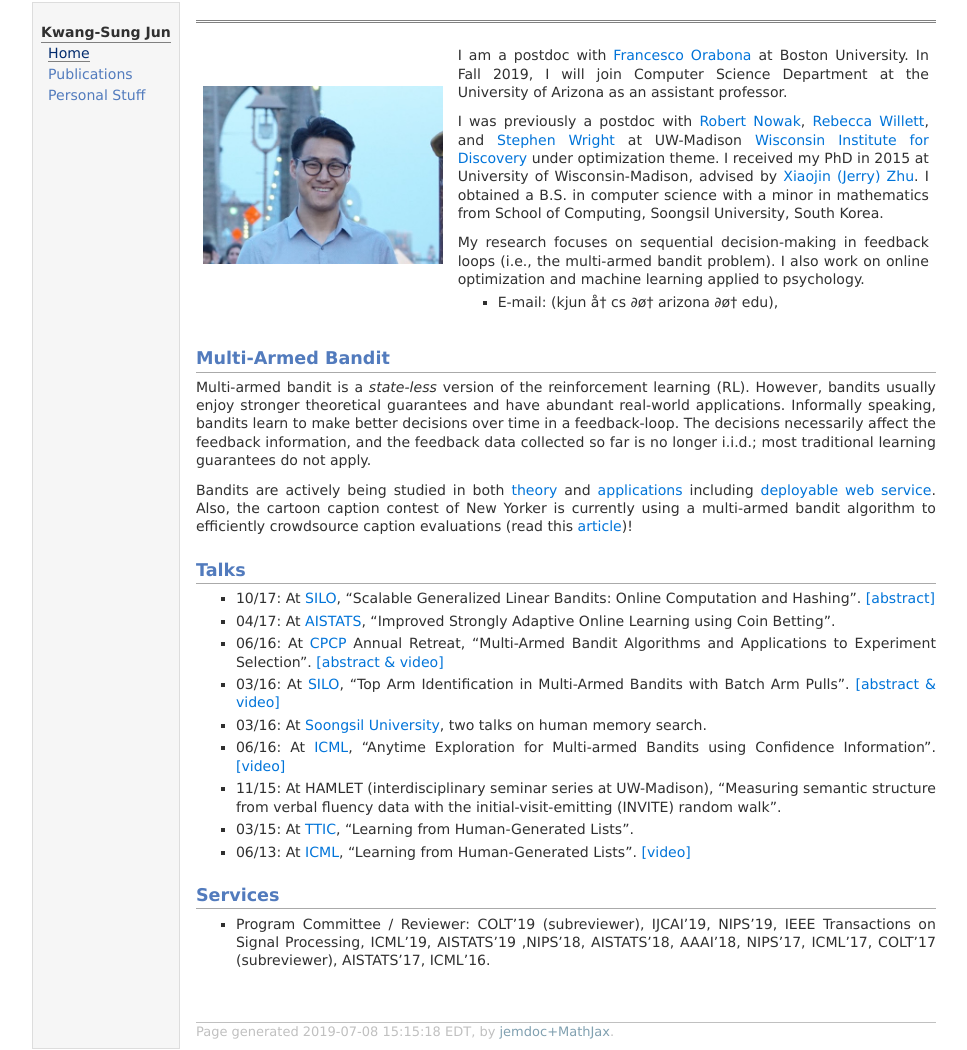
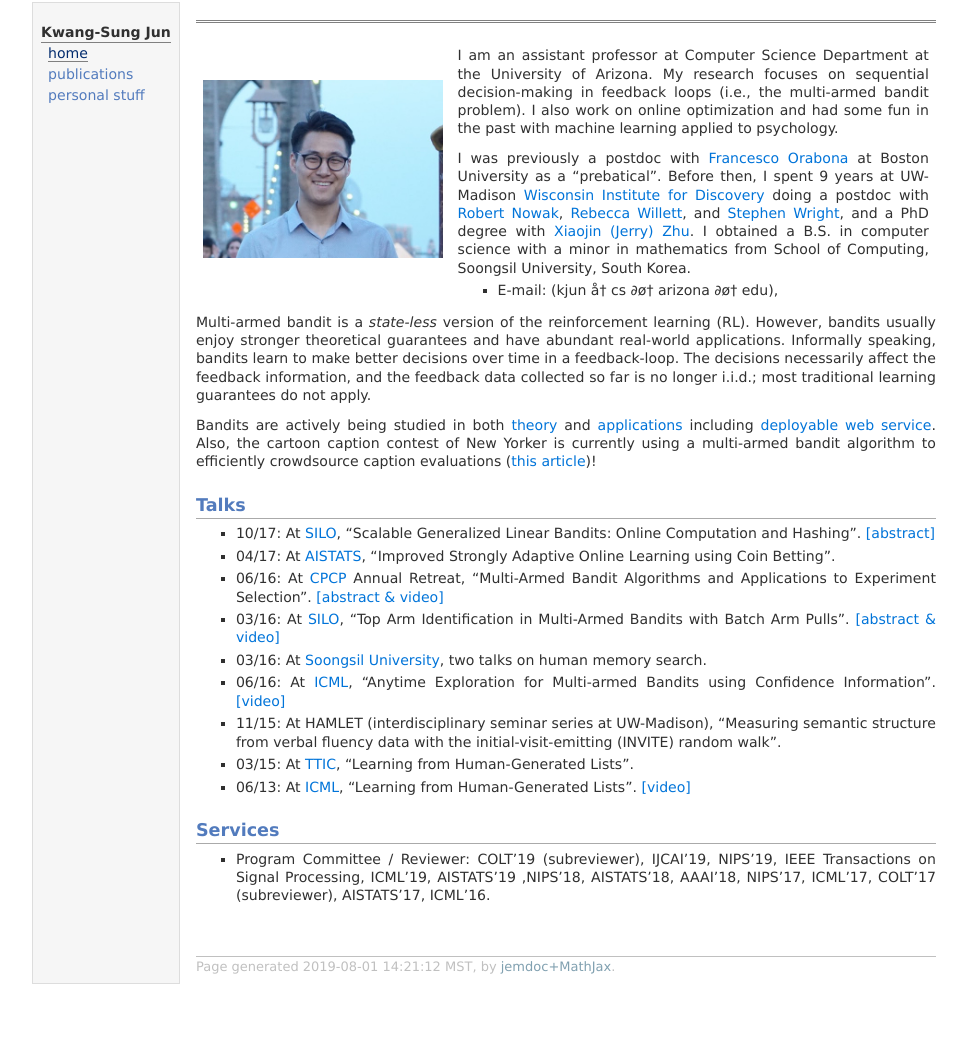
Before and after one commit to kwangsungjun/kwangsungjun.github.io, a plain HTML site: page index.html in a window 1280 px wide. Shown: the whole page, without its empty margins (149-1116 px from the left). After the commit the page ends 994 px from the top, so only its background shows below. Drawn offline with Linux system fonts and the light colour scheme; a web font is replaced by a local one.

Commit message:
minor change

```diff
--- a/index.html
+++ b/index.html
@@ -21,9 +21,9 @@ try {
 <tr valign="top">
 <td id="layout-menu">
 <div class="menu-category">Kwang-Sung Jun</div>
-<div class="menu-item"><a href="index.html" class="current">Home</a></div>
-<div class="menu-item"><a href="publication.html">Publications</a></div>
-<div class="menu-item"><a href="personal.html">Personal&nbsp;Stuff</a></div>
+<div class="menu-item"><a href="index.html" class="current">home</a></div>
+<div class="menu-item"><a href="publication.html">publications</a></div>
+<div class="menu-item"><a href="personal.html">personal&nbsp;stuff</a></div>
 </td>
 <td id="layout-content">
 <div id="toptitle">
@@ -32,26 +32,23 @@ try {
 </div>
 <table class="imgtable"><tr><td>
 <img src="./imgs/kwang-sung_jun_pic_2.jpg" alt="profile_pic" width="240px" height="HEIGHTpx" />&nbsp;</td>
-<td align="left"><p>I am a postdoc with <a href="http://francesco.orabona.com/" target=&ldquo;blank&rdquo;>Francesco Orabona</a> at Boston University.
-In Fall 2019, I will join Computer Science Department at the University of Arizona as an assistant professor.</p>
-<p>I was previously a postdoc with <a href="http://nowak.ece.wisc.edu" target=&ldquo;blank&rdquo;>Robert Nowak</a>, <a href="http://willett.ece.wisc.edu/" target=&ldquo;blank&rdquo;>Rebecca Willett</a>, and <a href="http://pages.cs.wisc.edu/~swright/" target=&ldquo;blank&rdquo;>Stephen Wright</a> at UW-Madison <a href="https://discovery.wisc.edu/" target=&ldquo;blank&rdquo;>Wisconsin Institute for Discovery</a> under optimization theme.
-I received my PhD in 2015 at University of Wisconsin-Madison, advised by <a href="http://pages.cs.wisc.edu/~jerryzhu/" target=&ldquo;blank&rdquo;>Xiaojin (Jerry) Zhu</a>.
+<td align="left"><p>I am an assistant professor at Computer Science Department at the University of Arizona.
+My research focuses on sequential decision-making in feedback loops (i.e., the multi-armed bandit problem).
+I also work on online optimization and had some fun in the past with machine learning applied to psychology.  </p>
+<p>I was previously a postdoc with <a href="http://francesco.orabona.com/" target=&ldquo;blank&rdquo;>Francesco Orabona</a> at Boston University as a &ldquo;prebatical&rdquo;.
+Before then, I spent 9 years at UW-Madison <a href="https://discovery.wisc.edu/" target=&ldquo;blank&rdquo;>Wisconsin Institute for Discovery</a> doing a postdoc with <a href="http://nowak.ece.wisc.edu" target=&ldquo;blank&rdquo;>Robert Nowak</a>, <a href="http://willett.ece.wisc.edu/" target=&ldquo;blank&rdquo;>Rebecca Willett</a>, and <a href="http://pages.cs.wisc.edu/~swright/" target=&ldquo;blank&rdquo;>Stephen Wright</a>, and a PhD degree with <a href="http://pages.cs.wisc.edu/~jerryzhu/" target=&ldquo;blank&rdquo;>Xiaojin (Jerry) Zhu</a>.
 I obtained a B.S. in computer science with a minor in mathematics from School of Computing, Soongsil University, South Korea. </p>
-<p>My research focuses on sequential decision-making in feedback loops (i.e., the multi-armed bandit problem).
-I also work on online optimization and machine learning applied to psychology.  </p>
 <ul>
-<li><p>E-mail: (kjun å† cs ∂ø† arizona ∂ø† edu),
-</p>
+<li><p>E-mail: (kjun å† cs ∂ø† arizona ∂ø† edu), </p>
 </li>
 </ul>
 </td></tr></table>
-<h2>Multi-Armed Bandit</h2>
 <p>Multi-armed bandit is a <i>state-less</i> version of the reinforcement learning (RL).
 However, bandits usually enjoy stronger theoretical guarantees and have abundant real-world applications.
 Informally speaking, bandits learn to make better decisions over time in a feedback-loop.
 The decisions necessarily affect the feedback information, and the feedback data collected so far is no longer i.i.d.; most traditional learning guarantees do not apply.</p>
 <p>Bandits are actively being studied in both <a href="https://arxiv.org/abs/1204.5721" target=&ldquo;blank&rdquo;>theory</a> and <a href="http://rob.schapire.net/papers/www10.pdf" target=&ldquo;blank&rdquo;>applications</a> including <a href="https://mwtds.azurewebsites.net/" target=&ldquo;blank&rdquo;>deployable web service</a>.
-Also, the cartoon caption contest of New Yorker is currently using a multi-armed bandit algorithm to efficiently crowdsource caption evaluations (read this <a href="http://nextml.org/2015/12/04/new-yorker.html" target=&ldquo;blank&rdquo;>article</a>)!</p>
+Also, the cartoon caption contest of New Yorker is currently using a multi-armed bandit algorithm to efficiently crowdsource caption evaluations (<a href="http://nextml.org/2015/12/04/new-yorker.html" target=&ldquo;blank&rdquo;>this article</a>)!</p>
 <h2>Talks</h2>
 <ul>
 <li><p>10/17: At <a href="http://silo.ece.wisc.edu/web/" target=&ldquo;blank&rdquo;>SILO</a>, &ldquo;Scalable Generalized Linear Bandits: Online Computation and Hashing&rdquo;. <a href="http://silo.ece.wisc.edu/web/content/seminar/id/243" target=&ldquo;blank&rdquo;>[abstract]</a></p>
@@ -80,7 +77,7 @@ Also, the cartoon caption contest of New Yorker is currently using a multi-armed
 </ul>
 <div id="footer">
 <div id="footer-text">
-Page generated 2019-07-08 15:15:18 EDT, by <a href="https://github.com/wsshin/jemdoc_mathjax" target="blank">jemdoc+MathJax</a>.
+Page generated 2019-08-01 14:21:12 MST, by <a href="https://github.com/wsshin/jemdoc_mathjax" target="blank">jemdoc+MathJax</a>.
 </div>
 </div>
 </td>
```
Also changed, not shown: personal.html (+6 -6 lines), publication.html (+6 -6 lines), 4 other files.
